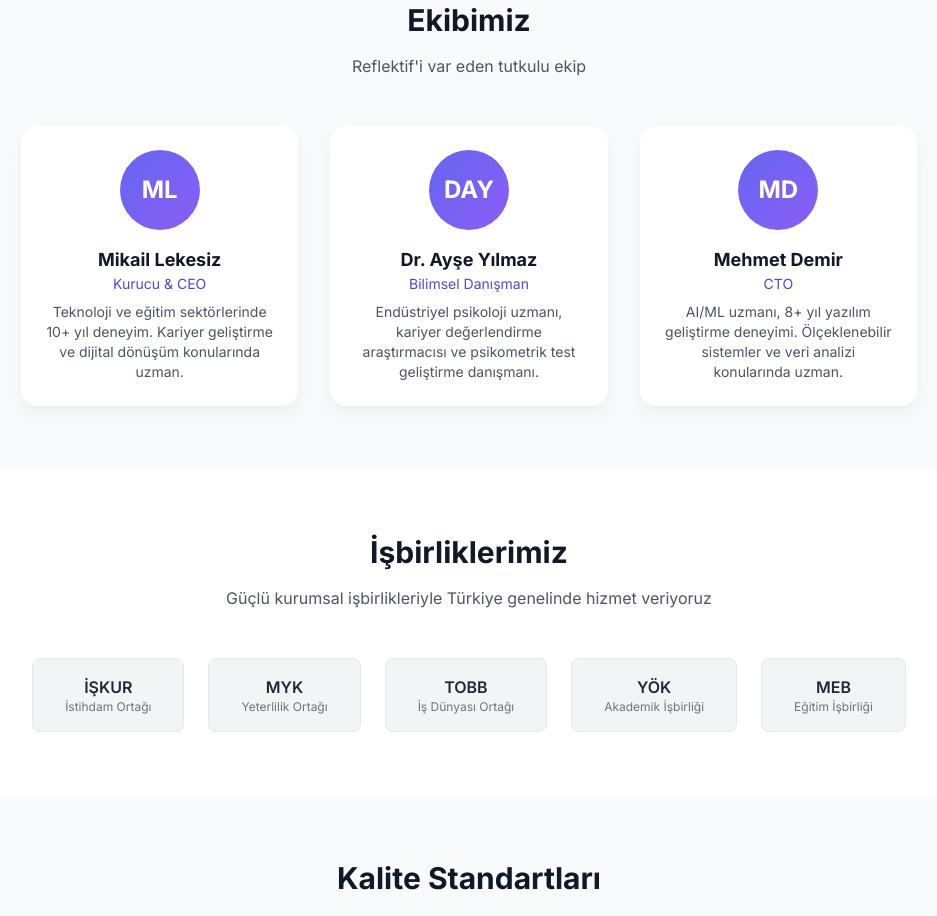
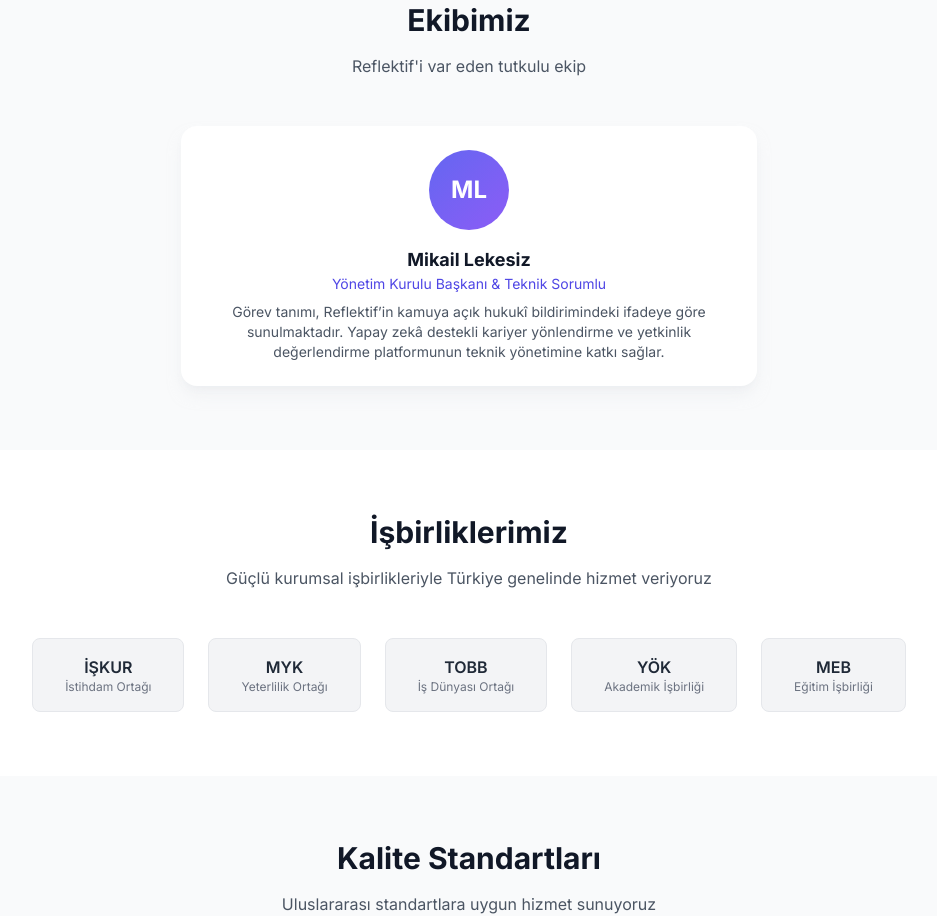
Before and after one commit to lekesiz/reflektif-web, a Next.js app: page /hakkimizda in a window 1280 px wide. Shown: the part 2560-3476 px from the top of the page, without its empty margins (171-1108 px from the left). Built offline with nearby package versions, Linux system fonts and the light colour scheme.

Commit message:
fix: align team profile with public legal role

```diff
--- a/src/app/hakkimizda/page.tsx
+++ b/src/app/hakkimizda/page.tsx
@@ -257,22 +257,12 @@
             </p>
           </div>
 
-          <div className="grid md:grid-cols-3 gap-8 max-w-4xl mx-auto">
+          <div className="grid gap-8 max-w-xl mx-auto">
             {[
               {
                 name: "Mikail Lekesiz",
-                role: "Kurucu & CEO",
-                bio: "Teknoloji ve eğitim sektörlerinde 10+ yıl deneyim. Kariyer geliştirme ve dijital dönüşüm konularında uzman.",
-              },
-              {
-                name: "Dr. Ayşe Yılmaz",
-                role: "Bilimsel Danışman",
-                bio: "Endüstriyel psikoloji uzmanı, kariyer değerlendirme araştırmacısı ve psikometrik test geliştirme danışmanı.",
-              },
-              {
-                name: "Mehmet Demir",
-                role: "CTO",
-                bio: "AI/ML uzmanı, 8+ yıl yazılım geliştirme deneyimi. Ölçeklenebilir sistemler ve veri analizi konularında uzman.",
+                role: "Yönetim Kurulu Başkanı & Teknik Sorumlu",
+                bio: "Görev tanımı, Reflektif’in kamuya açık hukukî bildirimindeki ifadeye göre sunulmaktadır. Yapay zekâ destekli kariyer yönlendirme ve yetkinlik değerlendirme platformunun teknik yönetimine katkı sağlar.",
               },
             ].map((member) => (
               <Card key={member.name} variant="elevated" hover>
```
